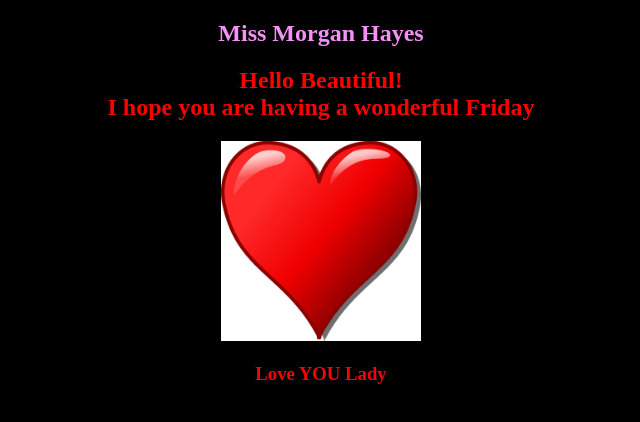
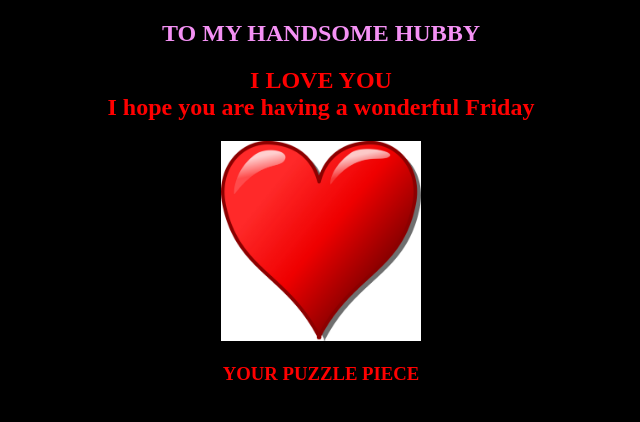
Before and after one commit to Whitney-Simpson/first-day-repo, a plain HTML site: page index.html in a window 1280 px wide. Shown: the whole page, without its empty margins (319-959 px from the left). Drawn offline with Linux system fonts and the light colour scheme.

Commit message:
modified

```diff
--- a/index.html
+++ b/index.html
@@ -8,14 +8,14 @@
 </head>
 <body>
     <section>
-        <h1>Miss Morgan Hayes</h1>
-        <h2>Hello Beautiful!<br>
+        <h1>TO MY HANDSOME HUBBY</h1>
+        <h2>I LOVE YOU<br>
             I hope you are having a wonderful Friday
         </h2>
         <img src="css/Heart.jpg " alt="Big Red Heart" width="200px" height="200px">
     </section>
     <section>
-        <h3>Love YOU Lady</h3>
+        <h3>YOUR PUZZLE PIECE</h3>
     </section>
 </body>
 </html>
```
